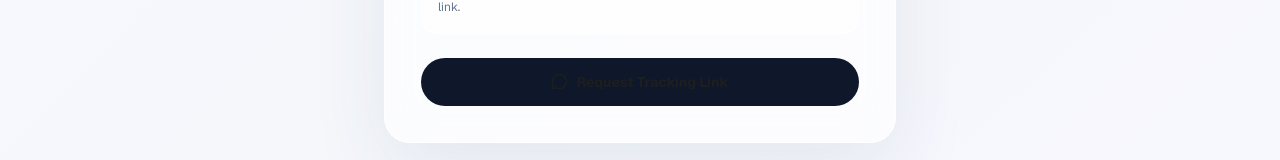
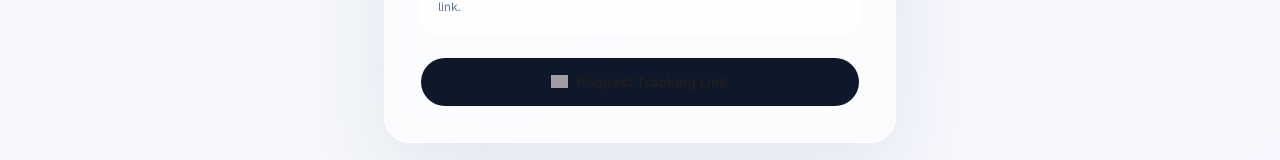
Before and after one commit to ShahbajKhan05/mr-mobile-wala-repairs, a Next.js app: page /track in a window 1280 px wide. Shown: the part 494-654 px from the top of the page. Built offline with nearby package versions, Linux system fonts and the light colour scheme; grey boxes are pictures that could not be loaded.

Commit message:
Use the shared WhatsApp PNG icon

```diff
--- a/src/app/track/page.tsx
+++ b/src/app/track/page.tsx
@@ -1,3 +1,4 @@
+import WhatsAppIcon from "@/components/WhatsAppIcon";
 import type { Metadata } from "next";
 import Image from "next/image";
 import Link from "next/link";
@@ -31,7 +32,7 @@ export default function TrackPage() {
             <p className="mt-2 text-xs leading-5 text-slate-500">Message our team on WhatsApp and ask for your private repair tracking link.</p>
           </div>
           <a href="https://wa.me/919131383323?text=Hello%20MR%20MOBILE%20WALA%2C%20please%20share%20my%20private%20repair%20tracking%20link." target="_blank" rel="noreferrer" className="mt-6 inline-flex w-full items-center justify-center gap-2 rounded-full bg-slate-900 px-5 py-3.5 text-sm font-bold text-white transition hover:bg-indigo-700">
-            <MessageCircle size={17} /> Request Tracking Link
+            <WhatsAppIcon size={17} /> Request Tracking Link
           </a>
         </section>
         <p className="mt-4 text-center text-[10px] text-slate-400">MR MOBILE WALA REPAIRS . Rewa</p>
```
